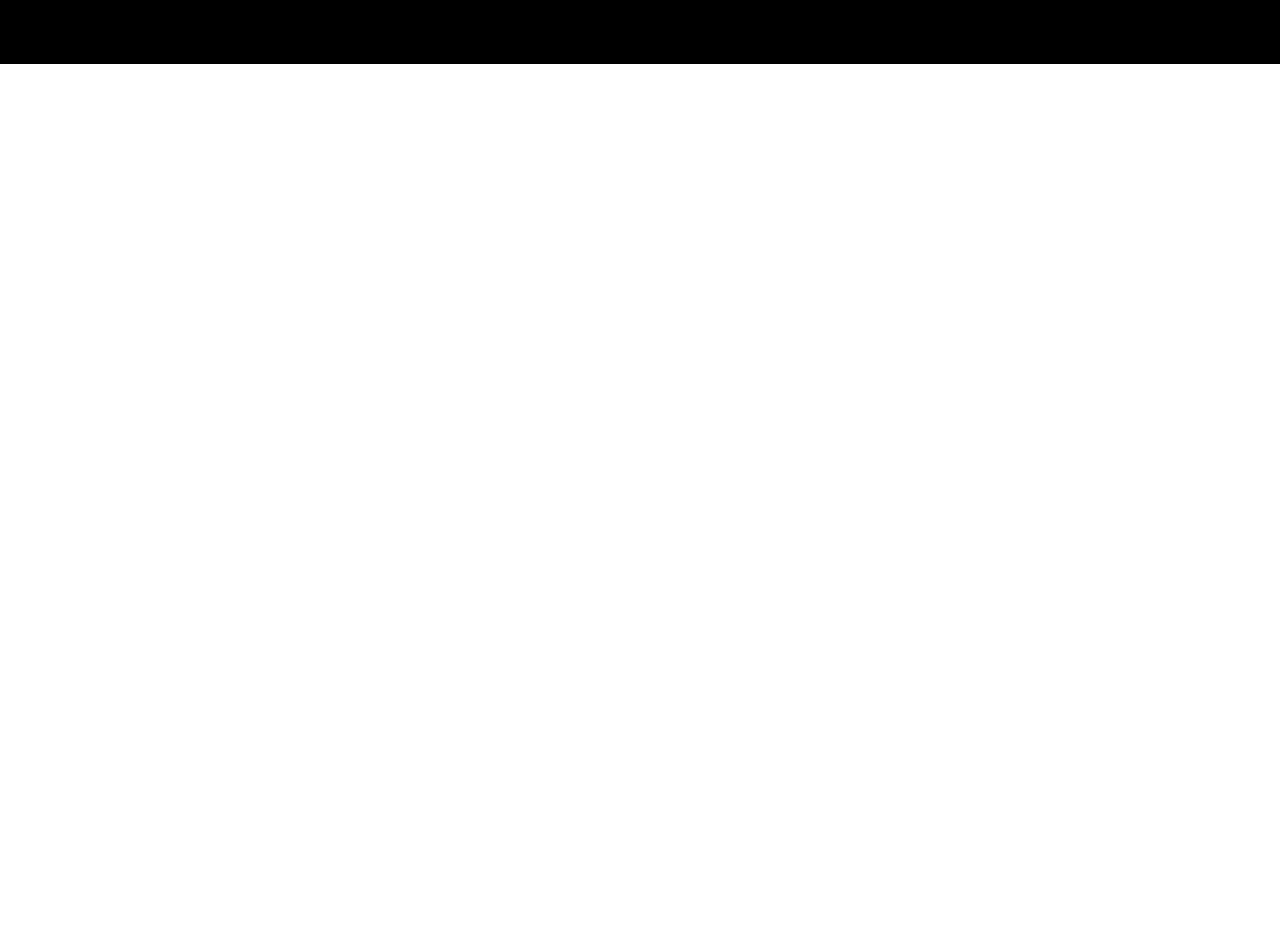
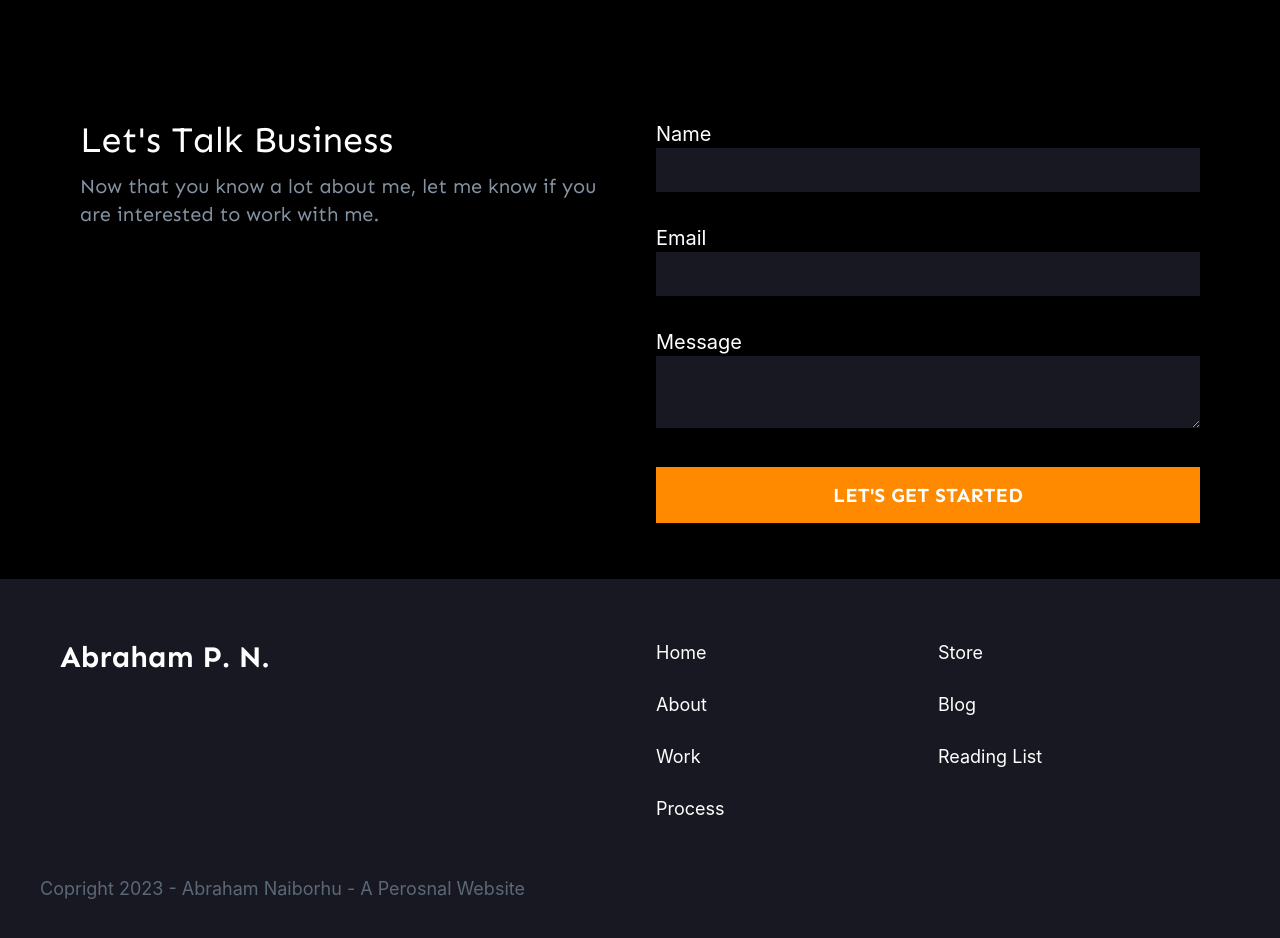
Before and after one commit to abrahamparn/PortFolio, a React (Vite) app in the folder Abraham/: page / in a window 1280 px wide. Shown: the part 8040-8978 px from the top of the page. Before the commit the page ends 8104 px from the top, so only its background shows below. Built offline with nearby package versions, Linux system fonts and the light colour scheme.

Commit message:
adding footer, cta, and finishing the project, bit of error (gsap at testimony)

```diff
--- a/Abraham/src/App.jsx
+++ b/Abraham/src/App.jsx
@@ -9,6 +9,7 @@ import Navbar from "./components/Navbar";
 import router from "./routing";
 import Lenis from "@studio-freight/lenis";
 import { createBrowserRouter, RouterProvider } from "react-router-dom";
+import Footer from "./components/Footer";
 
 function App() {
   // useEffect(() => {
@@ -25,6 +26,7 @@ function App() {
     <div className="min-h-screen bg-black">
       <Navbar />
       <RouterProvider router={router} />
+      <Footer />
     </div>
   );
 }
--- /dev/null
+++ b/Abraham/src/components/Footer.jsx
@@ -0,0 +1,34 @@
+import React from "react";
+
+export default function Footer() {
+  return (
+    <section className="bg-black_lighter text-white p-5 md:p-10 l flex flex-col gap-8">
+      <div className="text-white p-5 flex flex-col gap-8 md:grid md:grid-cols-2">
+        <div>
+          <p className="font-sen font-bold text-xl md:text-2xl lg:text-3xl xl:text-4xl">
+            Abraham P. N.
+          </p>
+        </div>
+        <div>
+          <div className="grid grid-cols-2 text-sm md:text-base lg:text-lg xl:text-xl">
+            <div className="flex flex-col gap-4 md:gap-5 lg:gap-6 xl:gap-7">
+              <p>Home</p>
+              <p>About</p>
+              <p>Work</p>
+              <p>Process</p>
+            </div>
+            <div className="flex flex-col gap-4 md:gap-5 lg:gap-6 xl:gap-7">
+              <p>Store</p>
+              <p>Blog</p>
+              <p>Reading List</p>
+            </div>
+          </div>
+        </div>
+      </div>
+
+      <div className="text-dark_gray text-sm md:text-base lg:text-lg xl:text-xl">
+        <p>Copright 2023 - Abraham Naiborhu - A Perosnal Website</p>
+      </div>
+    </section>
+  );
+}
--- a/Abraham/src/index.css
+++ b/Abraham/src/index.css
@@ -22,5 +22,15 @@
           break-inside: avoid;
       }
 
+      .no-scrollbar::-webkit-scrollbar {
+        display: none;
+    }
+
+    /* Hide scrollbar for IE, Edge and Firefox */
+    .no-scrollbar {
+        -ms-overflow-style: none;  /* IE and Edge */
+        scrollbar-width: none;  /* Firefox */
+    }
+
   }
 }
--- /dev/null
+++ b/Abraham/src/parts/Home/Cta.jsx
@@ -0,0 +1,48 @@
+import React from "react";
+
+export default function Cta() {
+  return (
+    <section className="text-white px-5 py-5 md:grid md:grid-cols-2 md:px-5 md:gap-2 md:py-10 lg:px-20 lg:gap-8 lg:py-14 xl:px-32 xl:py-16 xl:gap-14">
+      <div className="font-sen mb-5">
+        <p className="text-bold text-2xl md:text-3xl lg:text-4xl xl:text-5xl mb-3">
+          Let's Talk Business
+        </p>
+        <p className="text-bold text-base md:text-lg lg:text-xl xl:text-2xl text-light_gray">
+          Now that you know a lot about me, let me know if you are interested to
+          work with me.
+        </p>
+      </div>
+      <div className="md:text-lg lg:text-xl xl:text-2xl">
+        <form className="">
+          <div className="mb-5 lg:mb-8 xl:mb-12">
+            <label>Name</label>
+            <input
+              type="text"
+              className="bg-black_lighter w-full border-none md:text-lg lg:text-xl xl:text-2xl"
+            />
+          </div>
+          <div className="mb-5 lg:mb-8 xl:mb-12">
+            <label>Email</label>
+            <input
+              type="email"
+              className="bg-black_lighter w-full border-none md:text-lg lg:text-xl xl:text-2xl"
+            />
+          </div>
+          <div className="mb-5 lg:mb-8 xl:mb-12">
+            <label>Message</label>
+            <textarea
+              type="text"
+              className="bg-black_lighter w-full border-none md:text-lg lg:text-xl xl:text-2xl"
+            ></textarea>
+          </div>
+          <button
+            className="bg-yellow_custom w-full h-14 font-sen font-bold"
+            type="submit"
+          >
+            LET'S GET STARTED
+          </button>
+        </form>
+      </div>
+    </section>
+  );
+}
--- a/Abraham/src/parts/Home/Photography.jsx
+++ b/Abraham/src/parts/Home/Photography.jsx
@@ -74,12 +74,12 @@ export default function Photography() {
           places all around the world.
         </p>
       </div>
-      <div className="overflow-x-auto max-h-[400px] flex flex-row gap-3 md:hidden">
+      <div className="overflow-x-auto max-h-[400px] flex flex-row gap-3 md:hidden no-scrollbar">
         {images.map((img, index) => {
           return <img src={img} key={index} />;
         })}
       </div>
-      <div className="md:show columns-3 lg:columns-4 xl:columns-5 xxl:columns-8 space-y-4  overflow-y-auto max-h-[750px] xl:max-h-[900px] xxl:max-h-[1000px] 	[@media(max-width:767px)]:scrollbar-hide">
+      <div className="hidden md:block columns-3 lg:columns-4 xl:columns-5 xxl:columns-8 space-y-4  overflow-y-auto max-h-[750px] xl:max-h-[900px] xxl:max-h-[1000px] 	[@media(max-width:767px)]:scrollbar-hide no-scrollbar">
         {images.map((img, index) => {
           return (
             <img
--- a/Abraham/src/parts/Home/Testimony.jsx
+++ b/Abraham/src/parts/Home/Testimony.jsx
@@ -9,13 +9,20 @@ export default function Testimony() {
   useLayoutEffect(() => {
     let ctx = gsap.context(() => {
       const element = document.querySelector(".sticky");
+      const mediaQuerySm = window.matchMedia("(max-width: 768px)"); // Adjust the max-width for small screens
+      const mediaQueryLg = window.matchMedia("(max-width: 1024px)");
+      const endValue = mediaQuerySm.matches
+        ? "1400px"
+        : mediaQueryLg.matches
+        ? "1600px"
+        : "2000px";
 
       gsap.to(element, {
         y: "100%",
         ease: "none",
         scrollTrigger: {
           start: "top 10%",
-          end: "2000px 100px",
+          end: `${endValue} 100px`,
           pin: true,
           trigger: element,
           //markers: true,
--- a/Abraham/src/views/Home.jsx
+++ b/Abraham/src/views/Home.jsx
@@ -11,6 +11,7 @@ import doomsday from "../assets/doomsday.jpg";
 import forInstagram from "../assets/forInstagram.png";
 import Testimony from "../parts/Home/Testimony";
 import Photography from "../parts/Home/Photography";
+import Cta from "../parts/Home/Cta";
 export default function Home() {
   return (
     <section className="grow ">
@@ -39,6 +40,7 @@ export default function Home() {
       />
       <Testimony />
       <Photography />
+      <Cta />
     </section>
   );
 }
```
